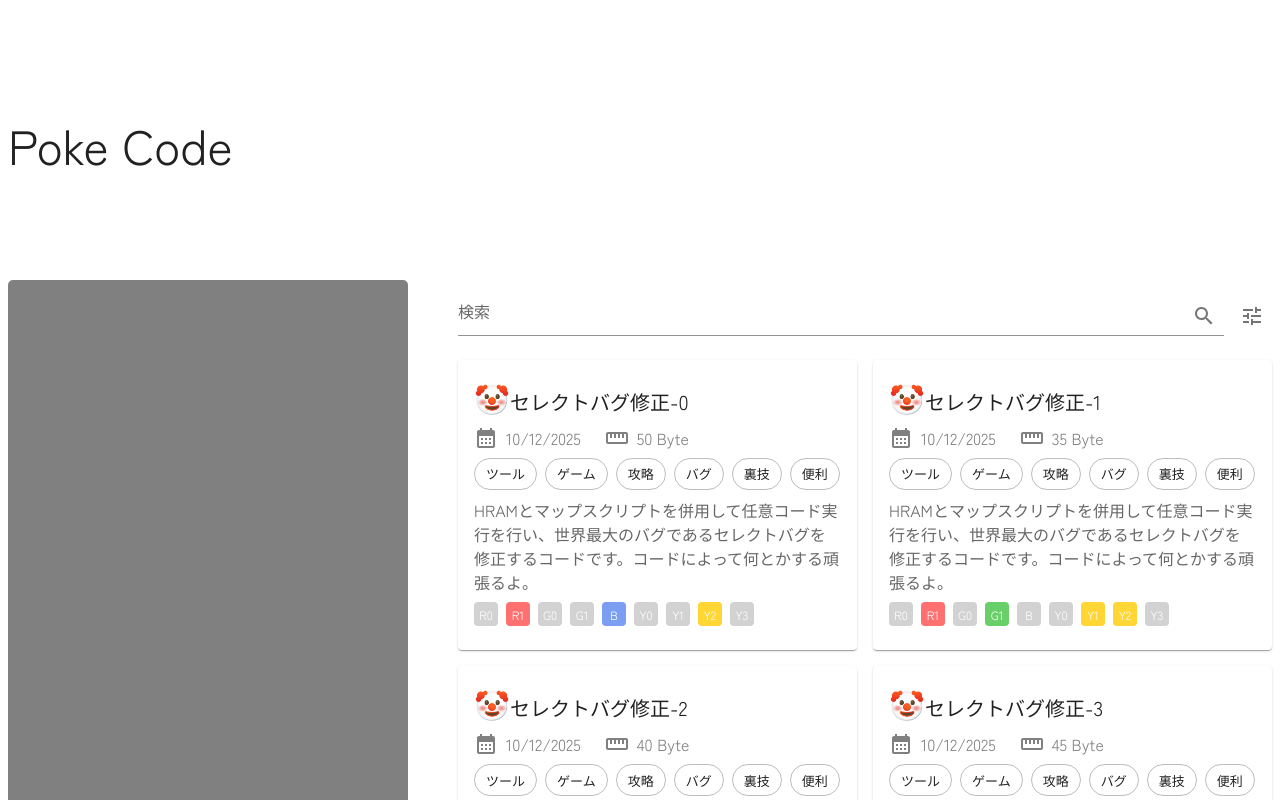
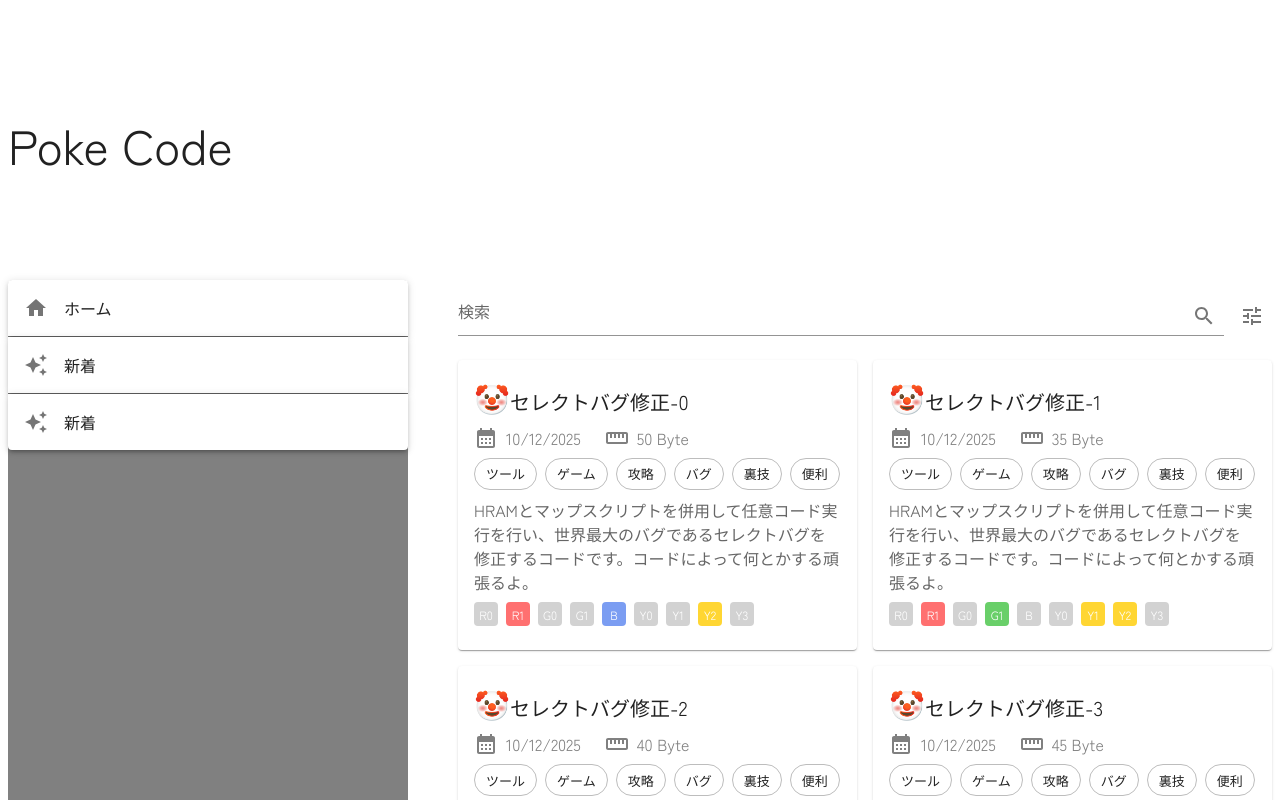
Before and after one commit to i-X-ce/poke-code, a Next.js app: page / in a window 1280 px wide. Shown: the top 800 px of the page. Built offline with nearby package versions, Linux system fonts and the light colour scheme; what @mui/material-nextjs would draw is missing.

Commit message:
💄 サイドバーを調整

```diff
--- a/src/app/_components/Side/index.tsx
+++ b/src/app/_components/Side/index.tsx
@@ -1,9 +1,33 @@
 import React from 'react'
 import styles from './styles.module.css'
+import { CardActionArea, Paper, Stack, Typography } from '@mui/material'
+import { AutoAwesome, Home } from '@mui/icons-material'
+
+function SideItem({ title, leftIcon, rightIcon, onClick }: { title: string, rightIcon?: React.ReactNode, leftIcon?: React.ReactNode, onClick?: () => void }) {
+    return (
+        <Paper elevation={3} className={styles.item}>
+            <CardActionArea onClick={onClick} >
+                <Stack direction={"row"} alignItems={"center"} justifyContent={"space-between"} p={2} color={"action"}>
+                    <Stack direction={"row"} alignItems={"center"} gap={2}>
+                        {leftIcon}
+                        <Typography color='textPrimary'>{title}</Typography>
+                    </Stack>
+                    {rightIcon}
+                </Stack>
+            </CardActionArea>
+        </Paper>
+    )
+}
 
 function Side() {
     return (
-        <div className={styles.root}></div>
+        <div className={styles.root}>
+            <Stack gap={.1}>
+                <SideItem title='ホーム' leftIcon={<Home color='action' />} />
+                <SideItem title='新着' leftIcon={<AutoAwesome color='action' />} />
+                <SideItem title='新着' leftIcon={<AutoAwesome color='action' />} />
+            </Stack>
+        </div>
     )
 }
 
--- a/src/app/_components/Side/styles.module.css
+++ b/src/app/_components/Side/styles.module.css
@@ -5,3 +5,17 @@
   border-radius: 5px;
   background-color: gray;
 }
+
+.root .item:nth-child(n + 2):nth-last-child(n + 2) {
+  border-radius: 0px;
+}
+
+.root .item:first-child {
+  border-end-start-radius: 0px;
+  border-end-end-radius: 0px;
+}
+
+.root .item:last-child {
+  border-start-start-radius: 0px;
+  border-start-end-radius: 0px;
+}
```
